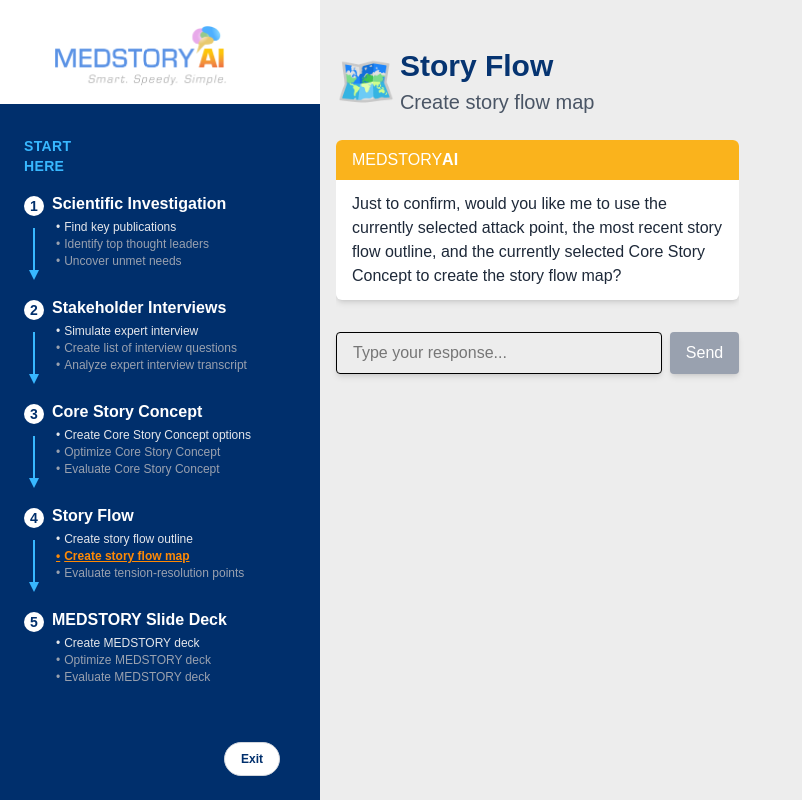
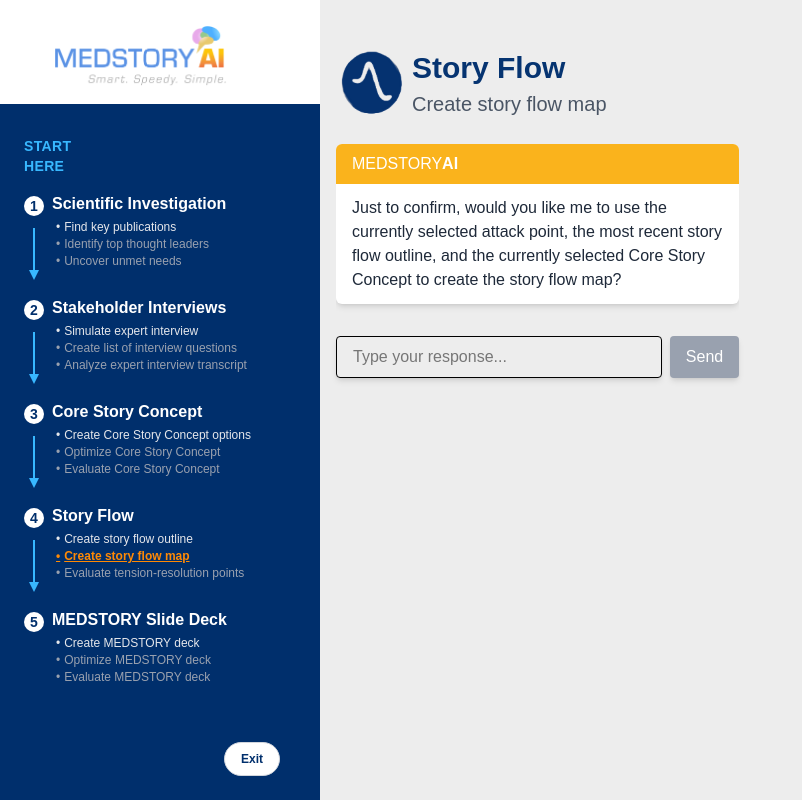
Before and after one commit to jaburnell920/medstory-ai, a Next.js app: page /story-flow-map/create-map in a window 1280 px wide. Shown: the whole page, without its empty margins (0-802 px from the left). Built offline with nearby package versions, Linux system fonts and the light colour scheme.

Commit message:
updated icons

```diff
--- a/src/app/core-story-concept/page.tsx
+++ b/src/app/core-story-concept/page.tsx
@@ -506,7 +506,7 @@ export default function CoreStoryConcept() {
     <PageLayout
       sectionIcon={
         <Image
-          src="/core_story_concept_new.png"
+          src="/core_story_chat.png"
           alt="Core Story Chat"
           width={72}
           height={72}
--- a/src/app/story-flow-map/create-map/page.tsx
+++ b/src/app/story-flow-map/create-map/page.tsx
@@ -2,6 +2,7 @@
 
 import { useState, useEffect } from 'react';
 import { toast } from 'react-hot-toast';
+import Image from 'next/image';
 import PageLayout from '@/app/components/PageLayout';
 import ChatInterface from '@/app/components/ChatInterface';
 
@@ -536,7 +537,15 @@ export default function CreateStoryFlowMap() {
 
   return (
     <PageLayout
-      sectionIcon={<span>🗺️</span>}
+      sectionIcon={
+        <Image
+          src="/core_story_concept_new.png"
+          alt="Story Flow Map"
+          width={72}
+          height={72}
+          className="w-18 h-18"
+        />
+      }
       sectionName="Story Flow"
       taskName="Create story flow map"
     >
--- a/src/app/story-flow-map/tension-resolution/page.tsx
+++ b/src/app/story-flow-map/tension-resolution/page.tsx
@@ -600,7 +600,7 @@ export default function TensionResolution() {
     <PageLayout
       sectionIcon={
         <Image
-          src="/story_flow_map_chat.png"
+          src="/core_story_concept_new.png"
           alt="Story Flow Map"
           width={72}
           height={72}
```
